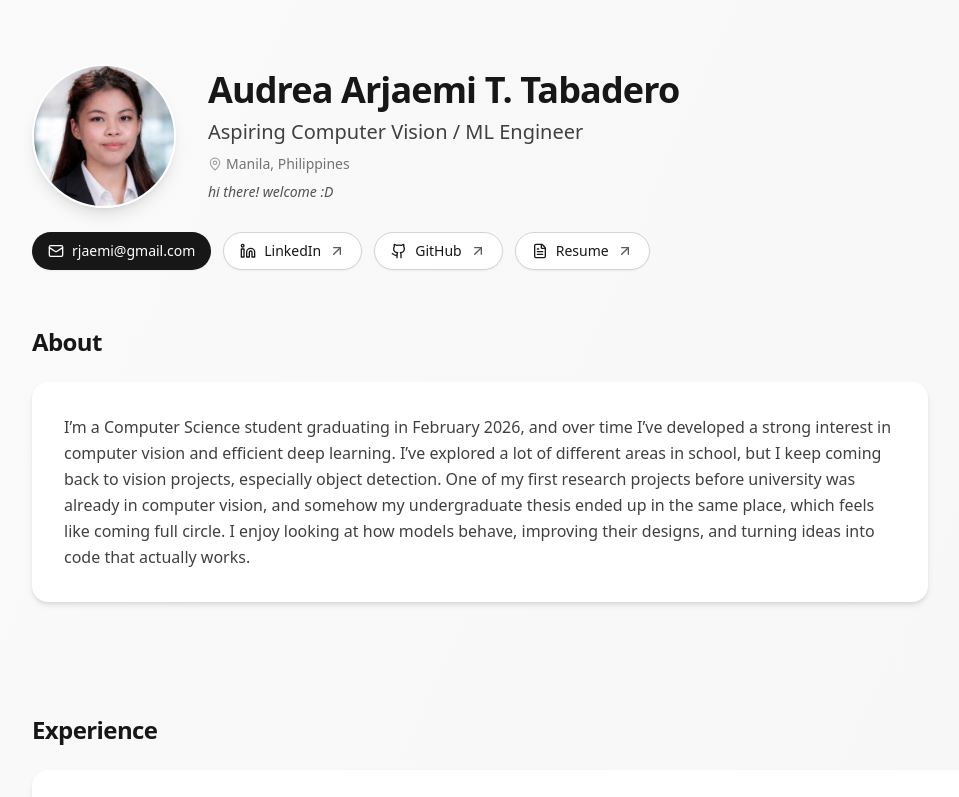
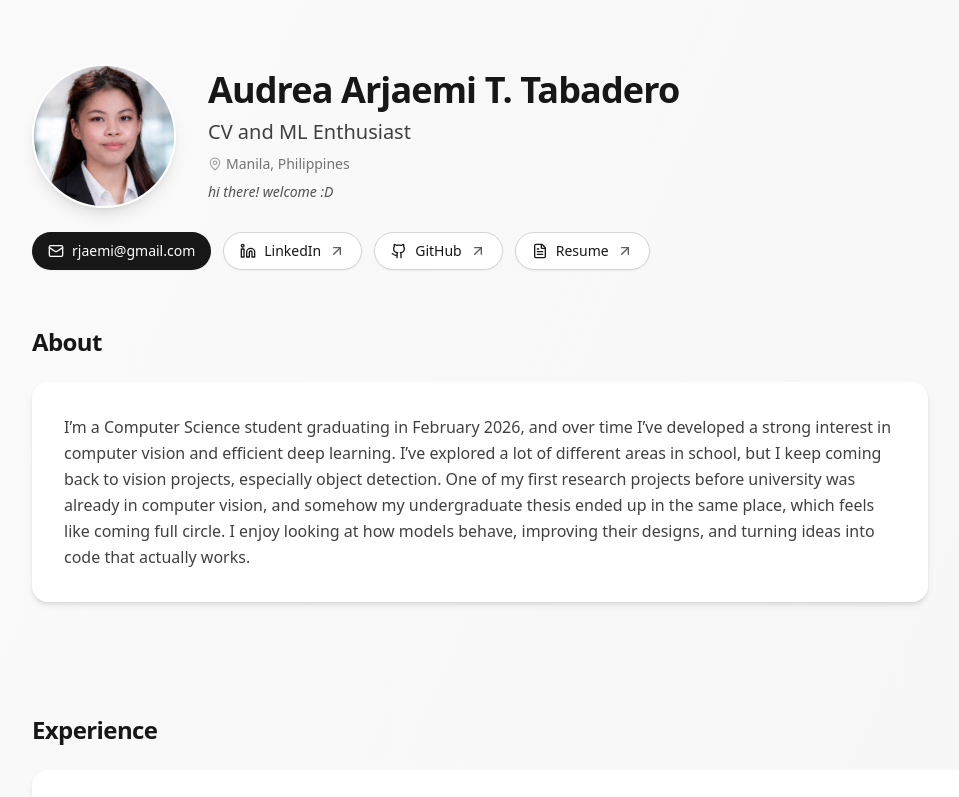
Before and after one commit to oodrea/portfolio, a Next.js app: page / in a window 1280 px wide. Shown: the top 797 px of the page, without its empty margins (120-1079 px from the left). Built offline with nearby package versions, Linux system fonts and the light colour scheme.

Commit message:
updated title

```diff
--- a/src/data/portfolio.ts
+++ b/src/data/portfolio.ts
@@ -1,6 +1,6 @@
 export const profile = {
   name: "Audrea Arjaemi T. Tabadero",
-  title: "Aspiring Computer Vision / ML Engineer",
+  title: "CV and ML Enthusiast",
   location: "Manila, Philippines",
   links: {
     email: "rjaemi@gmail.com",
```
